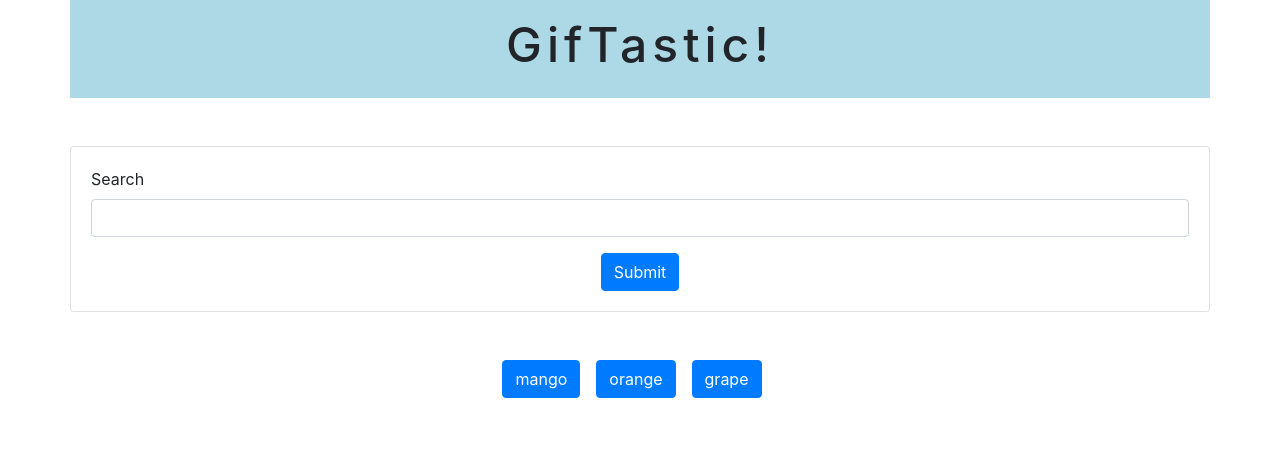
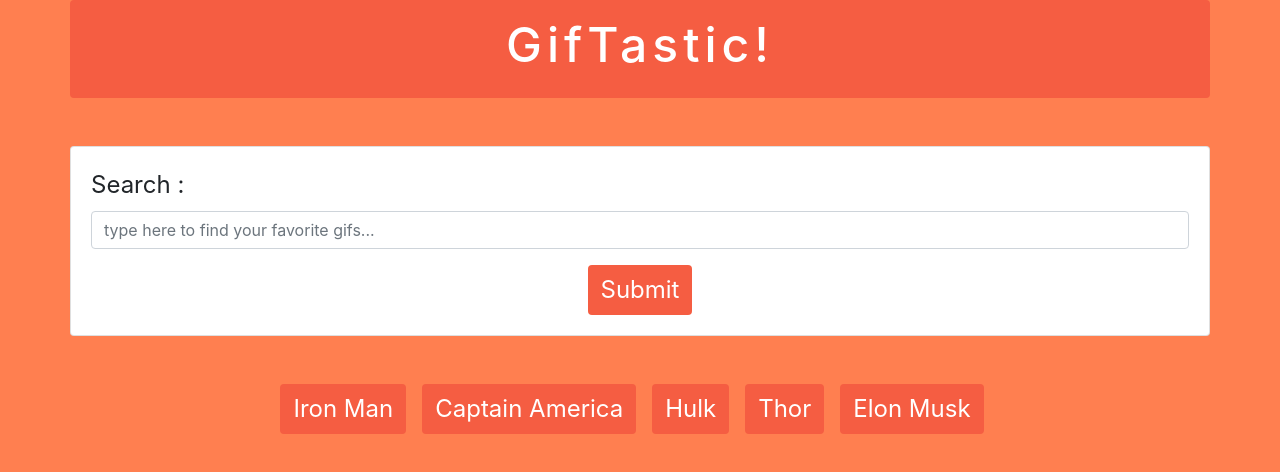
Before and after one commit to mmnos/GifTastic, a plain HTML site: page index.html in a window 1280 px wide. Drawn offline with nearby package versions, Linux system fonts and the light colour scheme.

Commit message:
cleaned up code

```diff
--- a/assets/css/style.css
+++ b/assets/css/style.css
@@ -1,12 +1,23 @@
-/* #webBG {
-    background: url('../../anderson-rian-P9q5aGTt3FE-unsplash.jpg');
-} */
+#webBG {
+    background: coral;
+}
 
 .headerBG {
-    background: lightblue;
+    background: #f55d42;
+    color: white;
 }
 
 .mainHeader {
     letter-spacing: 5px;
     font-size: 3em;
 }
+
+.form-group {
+    font-size: 1.5em;
+}
+
+.btn-design {
+    background: #f55d42;
+    color: white;
+    font-size: 1.5em;
+}
--- a/assets/javascript/app.js
+++ b/assets/javascript/app.js
@@ -2,7 +2,7 @@ const apikey = "Z1Xz62VjjFsVsFqbCzfn158EvcqKEzQG";
 const queryURL = "https://api.giphy.com/v1/gifs/search?";
 
 // original array of topics
-let topics = ["mango", "orange", "grape"];
+let topics = ["Iron Man", "Captain America", "Hulk", "Thor", "Elon Musk"];
 
 // variable to hold user input
 let $search = $("#search").val();
@@ -18,7 +18,7 @@ $(document).ready(function() {
         for (let i = 0; i < topics.length; i++) {
 
             let $button = $("<button>")
-                    .addClass("btn btn-primary topic mr-3")
+                    .addClass("btn btn-design topic mr-3")
                     .attr("data-name", topics[i])
                     .text(topics[i]);
 
--- a/index.html
+++ b/index.html
@@ -18,7 +18,7 @@
 
     <div class="container">
 
-        <div class="row headerBG">
+        <div class="row headerBG rounded">
 
             <h1 class="mx-auto text-center p-3 mainHeader">GifTastic!</h1>
 
@@ -33,13 +33,13 @@
                         <div class="card-body">
 
                             <div class="form-group">
-                                <label for="search">Search</label>
-                                <input type="text" class="form-control" id="search">
+                                <label for="search">Search :</label>
+                                <input type="text" class="form-control" id="search" placeholder="type here to find your favorite gifs...">
                             </div>
 
                             <div class="text-center mx-auto">
 
-                            <button type="button" class="btn btn-primary" id="submit">Submit</button>
+                            <button type="button" class="btn btn-design" id="submit">Submit</button>
 
                             </div>
 
```
Also changed, not shown: 1 other file.
